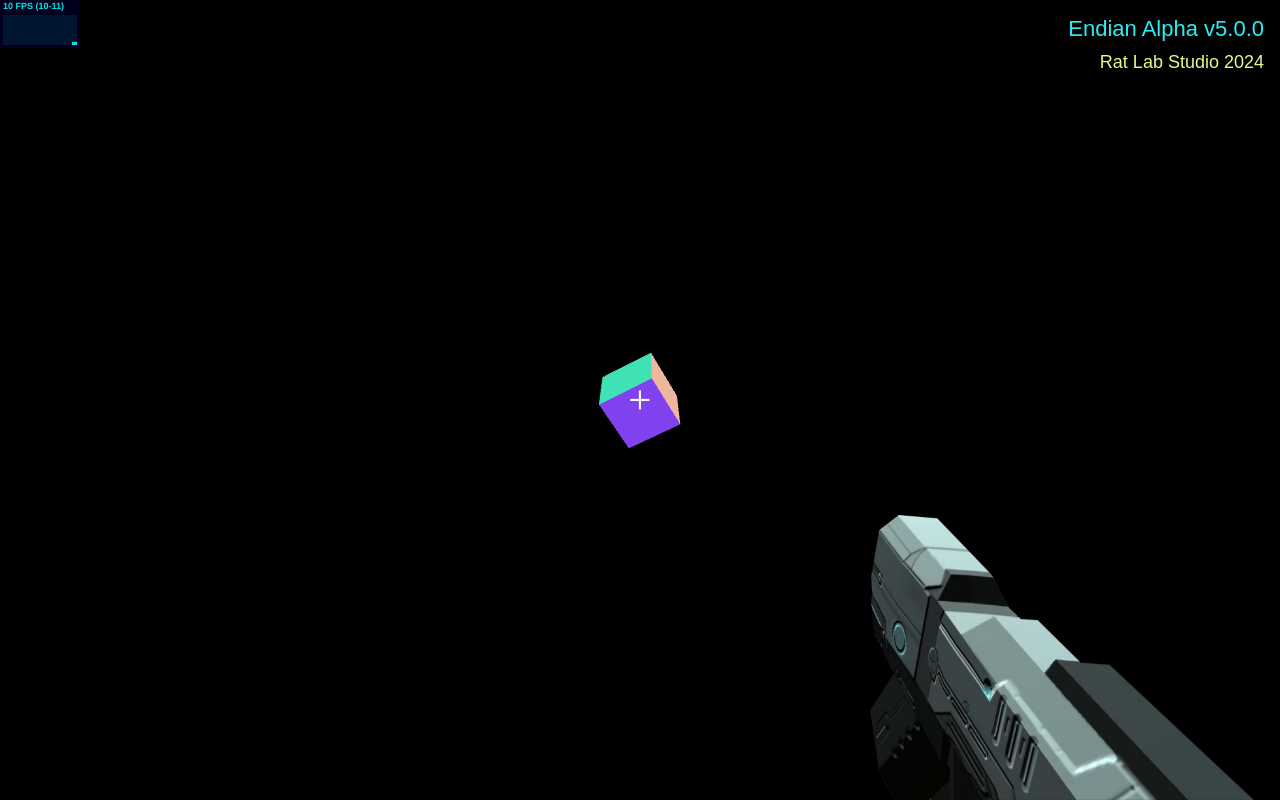
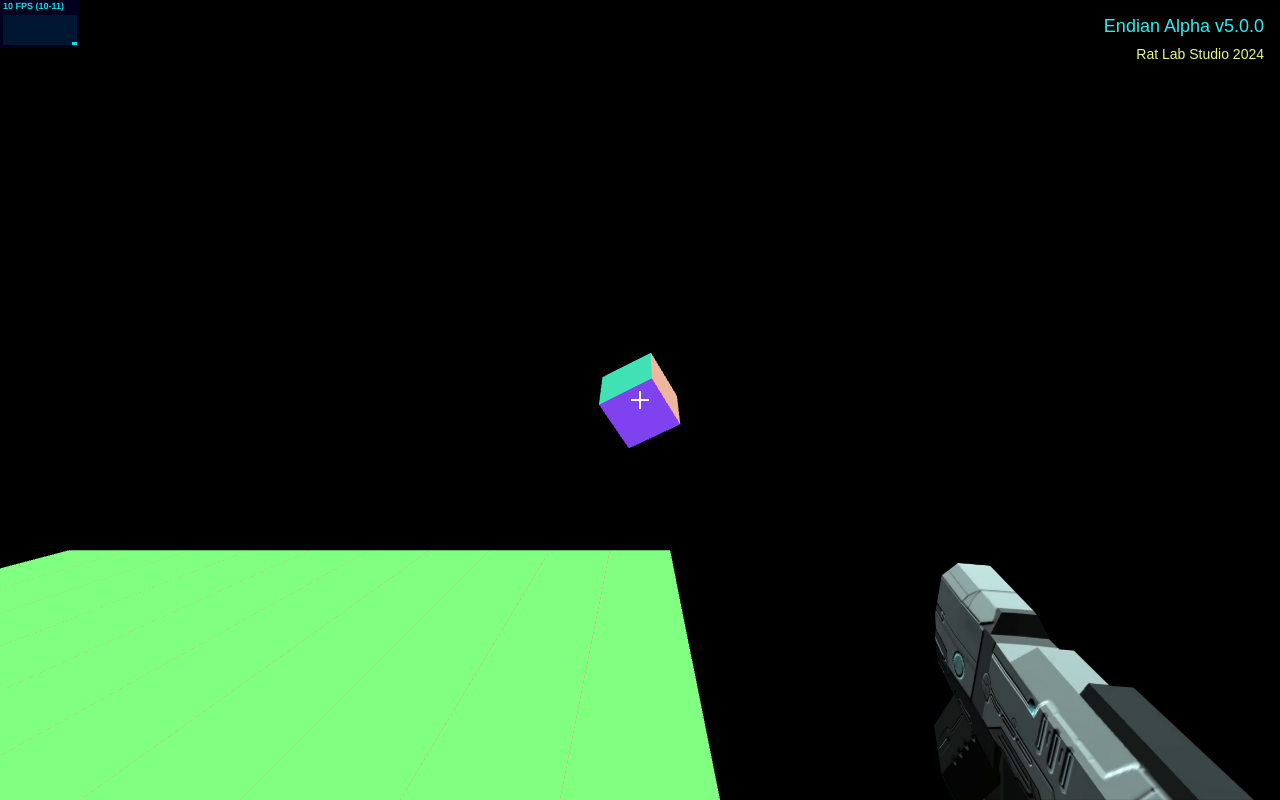
Before and after one commit to RatLabStudio/Endian, a website built with Vite: page src/client/index.html in a window 1280 px wide. Built offline with nearby package versions, Linux system fonts and the light colour scheme; animation ran at ten frames a second.

Commit message:
Added voxels and reworked crosshair

```diff
--- a/src/client/index.html
+++ b/src/client/index.html
@@ -15,7 +15,11 @@
     <a href="https://ratlabstudio.com">Rat Lab Studio 2024</a>
   </div>
 
-  <img class="hud crosshair" src="assets/textures/gui/crosshair.png">
+  <!--<img class="hud crosshair" src="assets/textures/gui/crosshair.png">-->
+  <div class="hud crosshair">
+    <div class="crosshairVertical"></div>
+    <div class="crosshairHorizontal"></div>
+  </div>
 
   <img class="hud hand" src="assets/textures/gui/gun.png">
 
--- a/src/client/scripts/main.js
+++ b/src/client/scripts/main.js
@@ -1,7 +1,12 @@
+// Endian Alpha v5
+// Copyright Rat Lab Studio 2024
+
+// Importing Engine Classes
 import * as THREE from 'three';
 import { OrbitControls } from 'three/examples/jsm/controls/OrbitControls.js';
 import Stats from 'three/examples/jsm/libs/stats.module.js';
 
+// Importing Supporting Game Classes
 import { GameObject } from './classes/GameObject.js';
 import { Player } from './classes/Player.js';
 
@@ -34,6 +39,18 @@ let cube = new GameObject(
 cube.setPosition(0, 0, -10);
 let cr = { x: 0, y: 0 };
 
+// Create test voxels
+for (let i = 0; i < 10; i++) {
+  for (let j = 0; j < 10; j++) {
+    let c = new GameObject(
+      new THREE.BoxGeometry(1, 1, 1),
+      new THREE.MeshNormalMaterial(),
+      scene
+    );
+    c.setPosition(i * -1, -3, j * -1);
+  }
+}
+
 // Game Loop
 function animate() {
   requestAnimationFrame(animate);
--- a/src/client/style.css
+++ b/src/client/style.css
@@ -30,27 +30,51 @@ a:hover {
 }
 
 .versionInfo p {
-  font-size: 2.75vh;
+  font-size: 2.25vh;
   margin: 0;
-  margin-bottom: 1vh;
+  margin-bottom: 0.5vh;
 }
 
 .versionInfo a {
-  font-size: 2.25vh;
+  font-size: 1.75vh;
   color: rgb(229, 250, 135);
 }
 
 .crosshair {
+  background-color: rgba(0, 0, 0, 0);
+  width: 18px;
+  aspect-ratio: 1;
   position: absolute;
   top: 50%;
   left: 50%;
   transform: translate(-50%, -50%);
-  width: 1.5%;
+}
+
+.crosshairVertical {
+  position: absolute;
+  background-color: white;
+  width: 10%;
+  min-width: 2px;
+  height: 100%;
+  left: 50%;
+  top: 0%;
+  transform: translateX(-50%);
+}
+
+.crosshairHorizontal {
+  position: absolute;
+  background-color: white;
+  width: 100%;
+  height: 10%;
+  min-height: 2px;
+  left: 0%;
+  top: 50%;
+  transform: translateY(-50%);
 }
 
 .hand {
   position: absolute;
   bottom: 0;
   right: 2%;
-  width: 30%;
+  width: 25%;
 }
```
